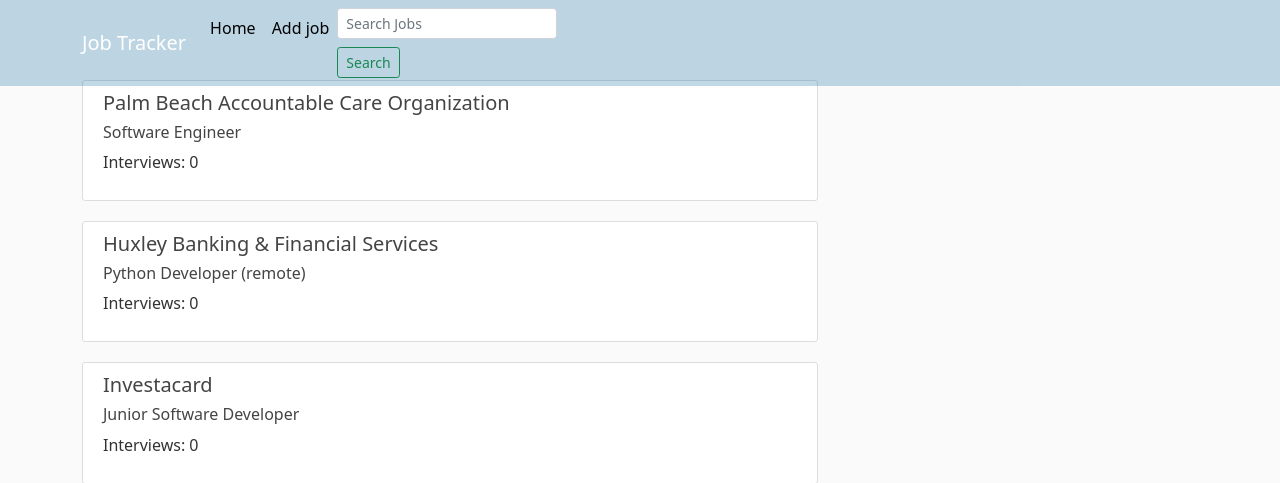
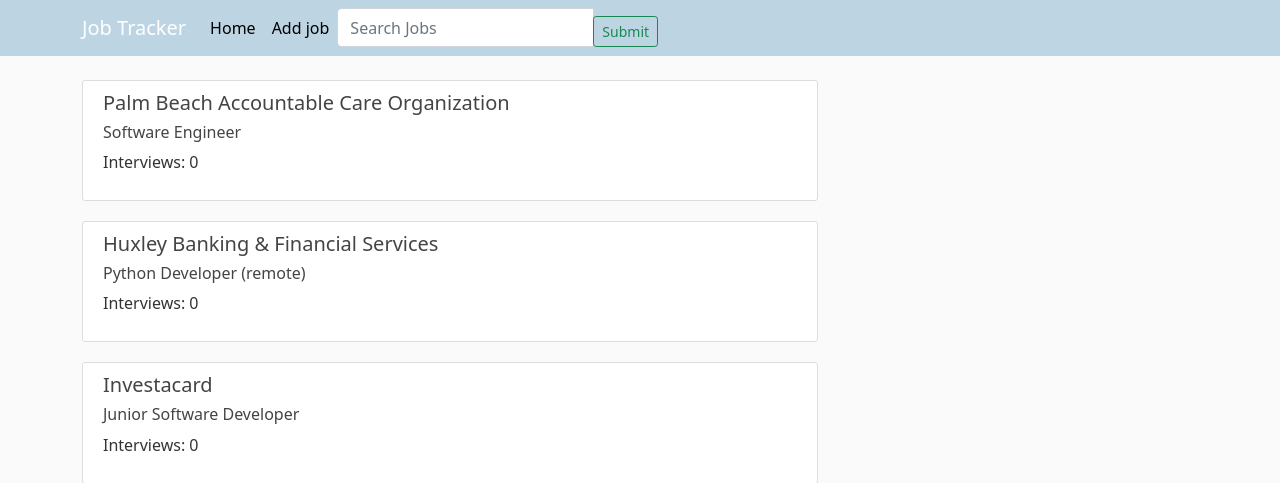
Before and after one commit to btolsen131/jobtracker, a Django app: page / in a window 1280 px wide. Shown: the top 483 px of the page. Run offline with Django 4.2, Linux system fonts and the light colour scheme; data comes from the database, SQL or seed files in the repository; some libraries are stand-ins or nearby versions.

Commit message:
Added search function in nav bar

```diff
--- a/tracker/templates/tracker/base.html
+++ b/tracker/templates/tracker/base.html
@@ -34,10 +34,15 @@
                       </li>
                       <li class="nav-item active">
                         <form class ="d-flex" method="GET" action="{% url 'job-search' %}">
-                          <div class="input-group-sm">
+                          <div class="input-group">
+
                             <input type="text" class="form-control" placeholder="Search Jobs" aria-label="Job" aria-describedby="basic-addon1"
                             name="query" value="{{ request.GET.query }}">
-                            <button class="btn btn-outline-success btn-sm mt-2" type="submit">Search</button>
+
+                            <div class="input-group-append">
+                            <input class="btn btn-outline-success btn-sm mt-2" type="submit"></input>
+                            </div>
+
                           </div>
                         </form>
                       </li>
```
